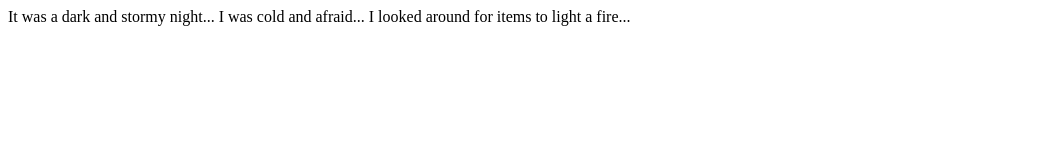
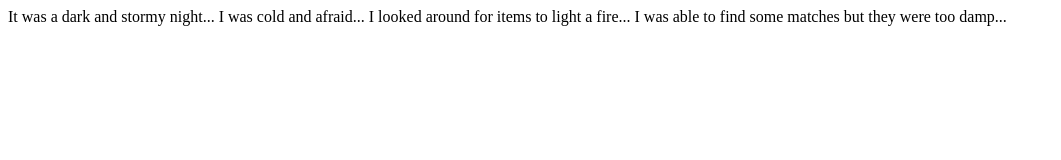
Before and after one commit to PeejayGarcia/fireside-story, a plain HTML site: page index.html in a window 1280 px wide. Shown: the whole page, without its empty margins (0-1061 px from the left). Drawn offline with Linux system fonts and the light colour scheme.

Commit message:
added fourth line of story

```diff
--- a/index.html
+++ b/index.html
@@ -3,6 +3,7 @@
         <p>It was a dark and stormy night...
             I was cold and afraid...
             I looked around for items to light a fire...
+            I was able to find some matches but they were too damp...
         </p>
     </body>
 </html>
```
